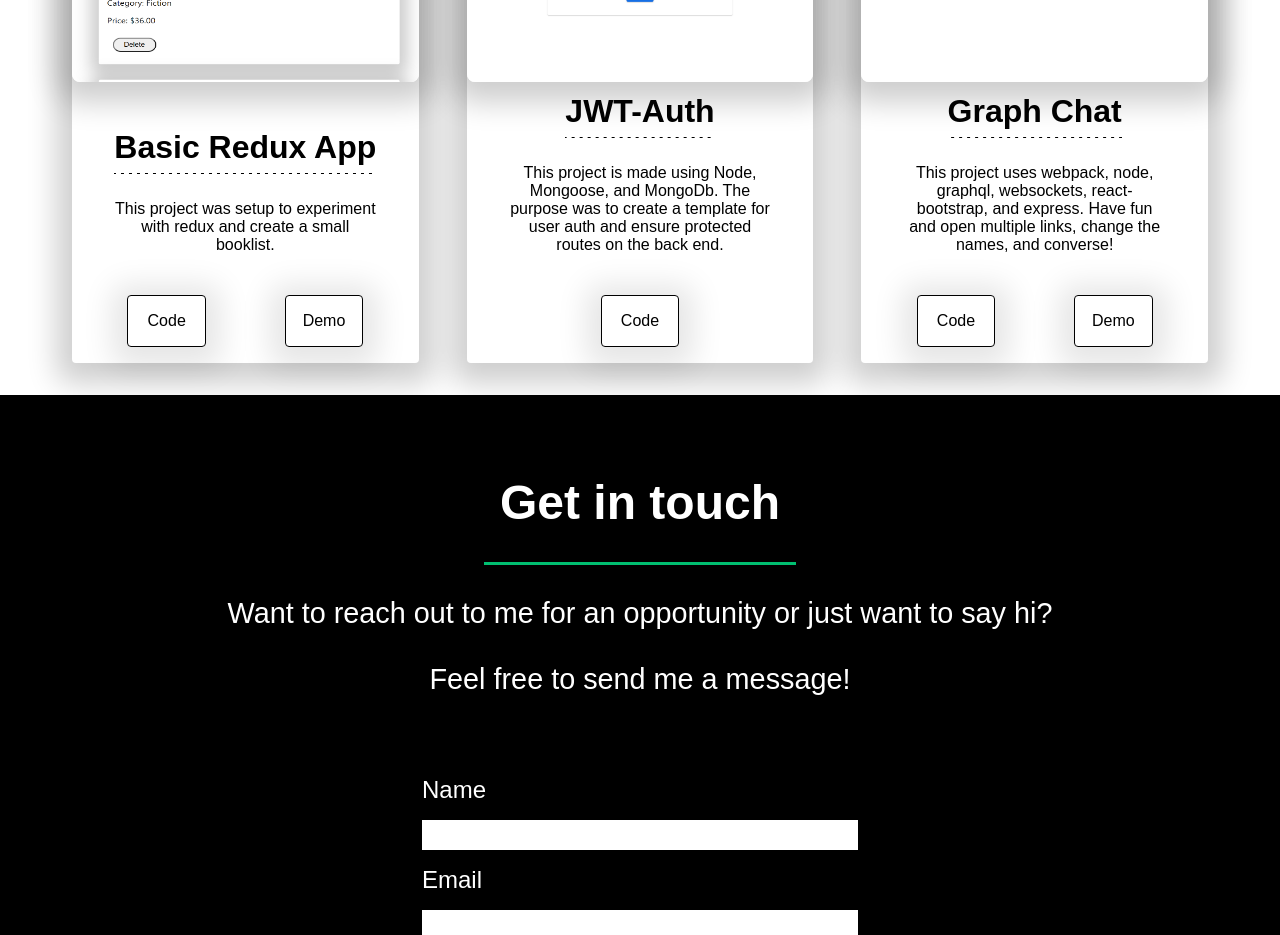
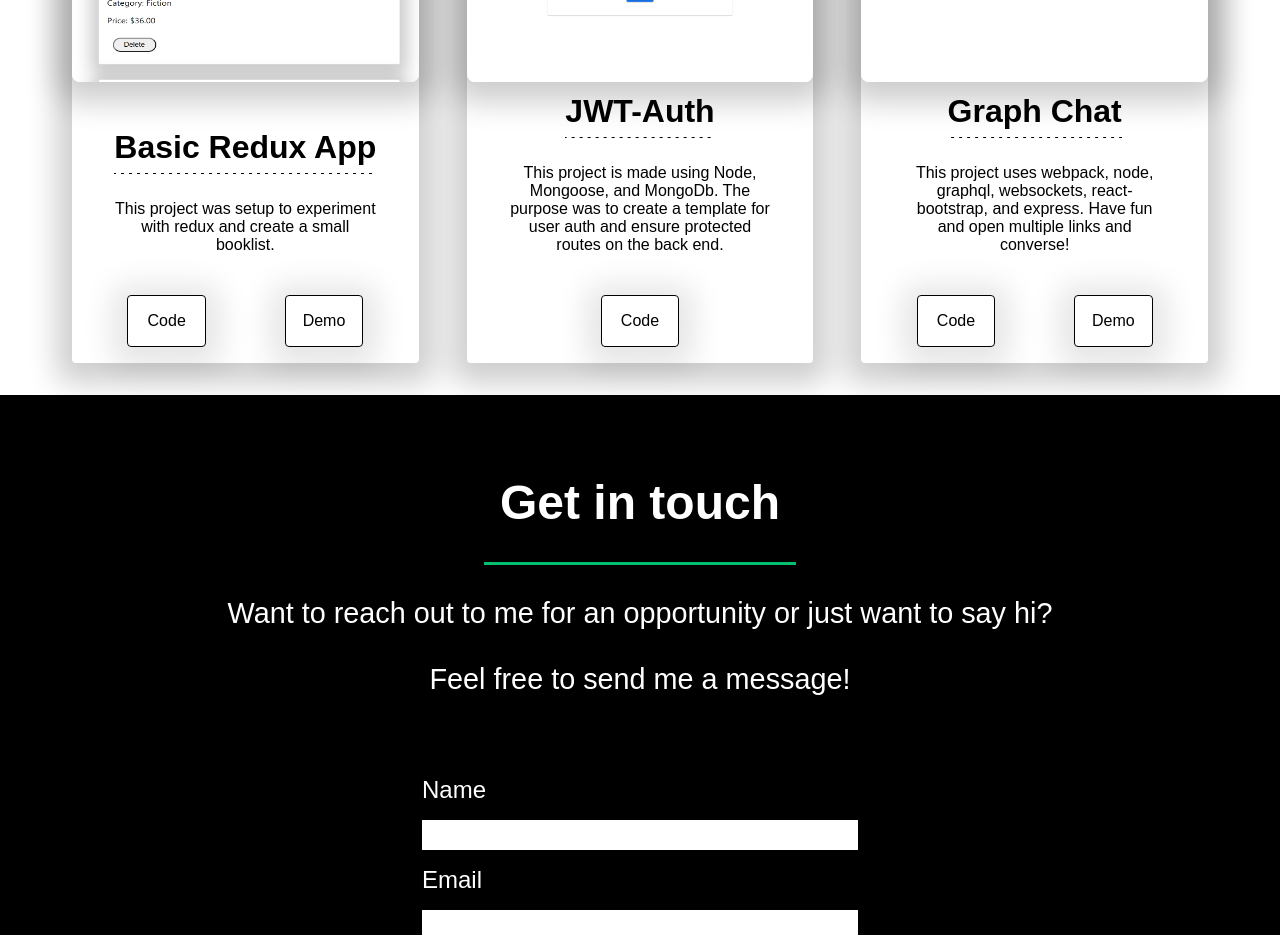
Before and after one commit to moabre/arweb-v1, a React (Create React App) app: page / in a window 1280 px wide. Shown: the part 3440-4375 px from the top of the page. Built offline with nearby package versions, Linux system fonts and the light colour scheme.

Commit message:
change description

```diff
--- a/src/components/Projects/data.js
+++ b/src/components/Projects/data.js
@@ -77,7 +77,7 @@ const projects = [
     img: graphchat,
     title: 'Graph Chat',
     description:
-      'This project uses webpack, node, graphql, websockets, react-bootstrap, and express. Have fun and open multiple links, change the names, and converse!',
+      'This project uses webpack, node, graphql, websockets, react-bootstrap, and express. Have fun and open multiple links and converse!',
     git: 'https://github.com/moabre/graph-chat',
     demo: 'https://friendly-newton-244193.netlify.app/',
   },
```
